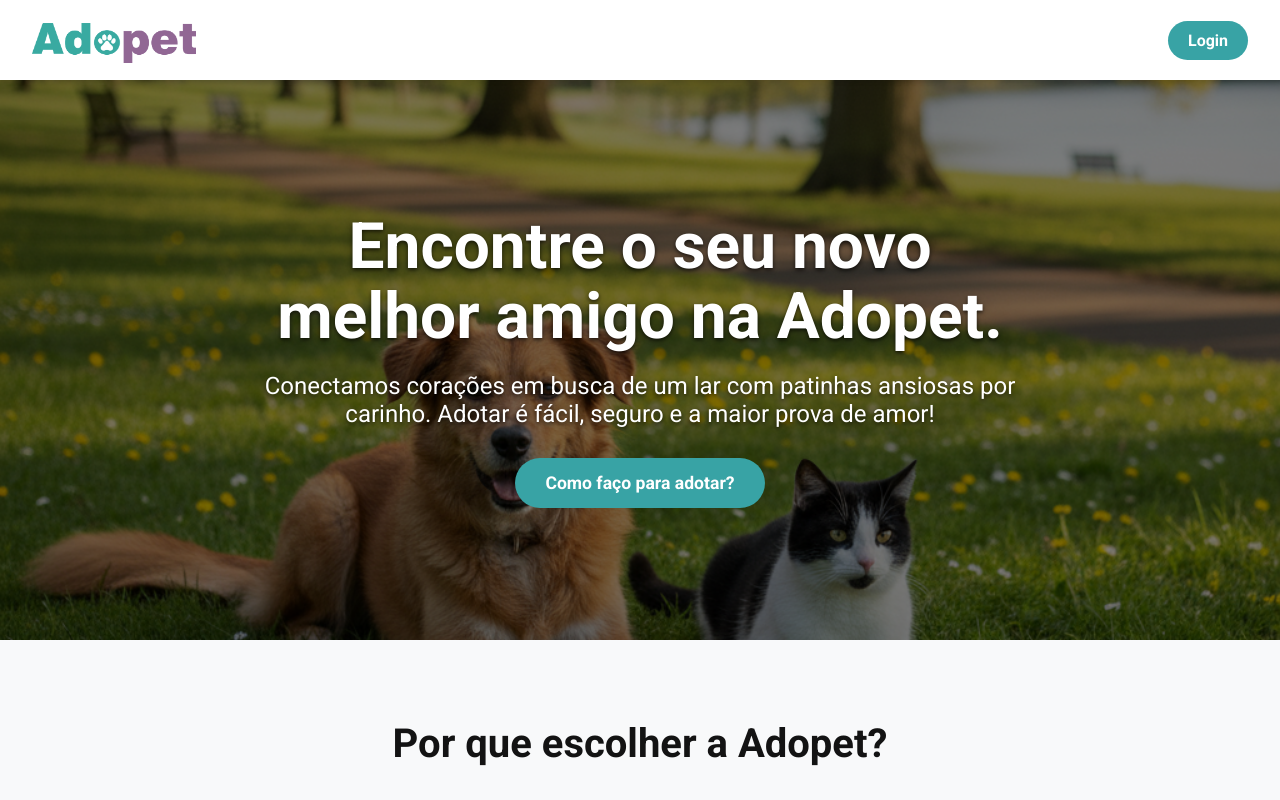
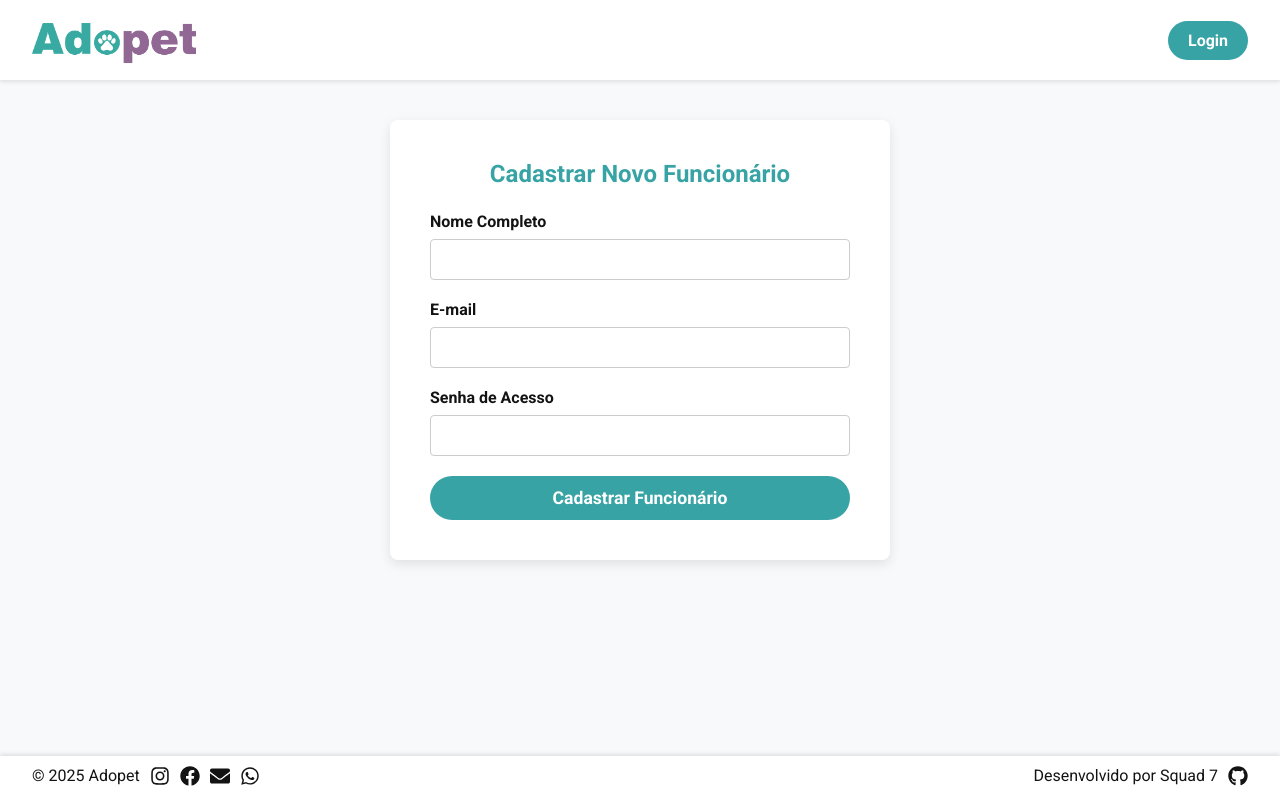
Before and after one commit to vmjunior01/sistema-adocao-pets, a React (Vite) app in the folder frontend/: page /cadastro/funcionario in a window 1280 px wide. Before the commit this address led to /. Shown: the top 800 px of the page. Built offline with nearby package versions, Linux system fonts and the light colour scheme.

Commit message:
feat: cadasto de fucionarios

```diff
--- a/frontend/src/main.jsx
+++ b/frontend/src/main.jsx
@@ -13,6 +13,7 @@ import CadastroPetPage from './pages/CadastroPetPage.jsx';
 import CadastroAdotantePage from './pages/CadastroAdotantePage.jsx';
 import PetDetailPage from './pages/PetDetailPage.jsx';
 import AdopterListPage from './pages/AdopterListPage.jsx';
+import CadastroFuncionarioPage from './pages/CadastroFuncionarioPage.jsx';
 
 import App from './App.jsx';
 
@@ -26,7 +27,8 @@ ReactDOM.createRoot(document.getElementById('root')).render(
             <Route path='/' element={<LandingPage />} />
             <Route path='/login' element={<LoginPage />} />
             <Route path='/pets' element={<HomePage />} />
-            <Route path='/cadastro' element={<CadastroAdotantePage />} />
+            <Route path='/cadastro/adotante' element={<CadastroAdotantePage />} />
+            <Route path='/cadastro/funcionario' element={<CadastroFuncionarioPage />} />
             <Route path='pets/:id' element={<PetDetailPage />} />
             <Route path='*' element={<Navigate to='/' replace />} />
           </Route>
--- /dev/null
+++ b/frontend/src/pages/CadastroFuncionarioPage.jsx
@@ -0,0 +1,100 @@
+import React, { useState } from 'react';
+import axios from 'axios';
+import FormContainer from '../components/FormContainer';
+import { useNavigate } from 'react-router-dom';
+
+const API_URL = 'http://localhost:3000';
+
+export default function CadastroFuncionarioPage() {
+  const [formData, setFormData] = useState({
+    nomeCompleto: '',
+    email: '',
+    senhaHash: '',
+  });
+  const [statusMessage, setStatusMessage] = useState('');
+  const [isSuccess, setIsSuccess] = useState(false);
+  const navigate = useNavigate();
+
+  const handleChange = (e) => {
+    setFormData({ ...formData, [e.target.name]: e.target.value });
+  };
+
+  const handleSubmit = async (e) => {
+    e.preventDefault();
+    setStatusMessage('');
+    setIsSuccess(false);
+
+    try {
+      await axios.post(`${API_URL}/funcionarios`, formData);
+
+      setStatusMessage(
+        'Funcionário cadastrado com sucesso! Redirecionando para o Login...'
+      );
+      setIsSuccess(true);
+
+      setTimeout(() => {
+        navigate('/login');
+      }, 2000);
+    } catch (error) {
+      console.error('Erro ao cadastrar funcionário:', error);
+
+      const errorMsg =
+        error.response?.data?.error ||
+        'Erro ao cadastrar o Funcionário. Verifique os dados.';
+      setStatusMessage(errorMsg);
+      setIsSuccess(false);
+    }
+  };
+
+  return (
+    <FormContainer title='Cadastrar Novo Funcionário'>
+      <form onSubmit={handleSubmit}>
+        <div className='form-group'>
+          <label htmlFor='nomeCompleto'>Nome Completo</label>
+          <input
+            type='text'
+            id='nomeCompleto'
+            name='nomeCompleto'
+            value={formData.nomeCompleto}
+            onChange={handleChange}
+            required
+          />
+        </div>
+
+        <div className='form-group'>
+          <label htmlFor='email'>E-mail</label>
+          <input
+            type='email'
+            id='email'
+            name='email'
+            value={formData.email}
+            onChange={handleChange}
+            required
+          />
+        </div>
+
+        <div className='form-group'>
+          <label htmlFor='senhaHash'>Senha de Acesso</label>
+          <input
+            type='password'
+            id='senhaHash'
+            name='senhaHash'
+            value={formData.senhaHash}
+            onChange={handleChange}
+            required
+          />
+        </div>
+
+        <button type='submit' className='form-button'>
+          Cadastrar Funcionário
+        </button>
+
+        {statusMessage && (
+          <p className={isSuccess ? 'success-message' : 'error-message'}>
+            {statusMessage}
+          </p>
+        )}
+      </form>
+    </FormContainer>
+  );
+}
--- a/frontend/src/pages/LoginPage.jsx
+++ b/frontend/src/pages/LoginPage.jsx
@@ -26,7 +26,6 @@ export default function LoginPage() {
       } else if (userRole === 'Funcionario' || userRole === 'Admin') {
         navigate('/pets', { replace: true });
       }
-
     } else {
       setError('E-mail ou senha incorretos. Verifique suas credenciais.');
     }
@@ -84,12 +83,16 @@ export default function LoginPage() {
           </button>
 
           <div className='register-msg'>
-                        <p>
-                            Novo por aqui?{' '}
-                            <Link to='/cadastro' className='register-link'>
-                                Cadastre-se!
+            <p>Novo por aqui? Cadastre-se! </p>
+            <p>(
+              <Link to='/cadastro/adotante' className='register-link'>
+                Adotante
+              </Link>{' '}
+              ou {' '}
+              <Link to='/cadastro/funcionario' className='register-link'>
+                Funcionário
               </Link>
-                        </p>
+            )</p>
           </div>
 
           <Link to='/' className='back-link'>
--- a/frontend/src/styles/LoginPage.css
+++ b/frontend/src/styles/LoginPage.css
@@ -25,6 +25,7 @@
 
 .login-box p {
   color: var(--color-text);
+  font-size: 14px;
 }
 
 .error-message {
```
Also changed, not shown: 1 other file (tests, documents, lock files or other folders). Lines whose indentation alone changed are shown as unchanged.
